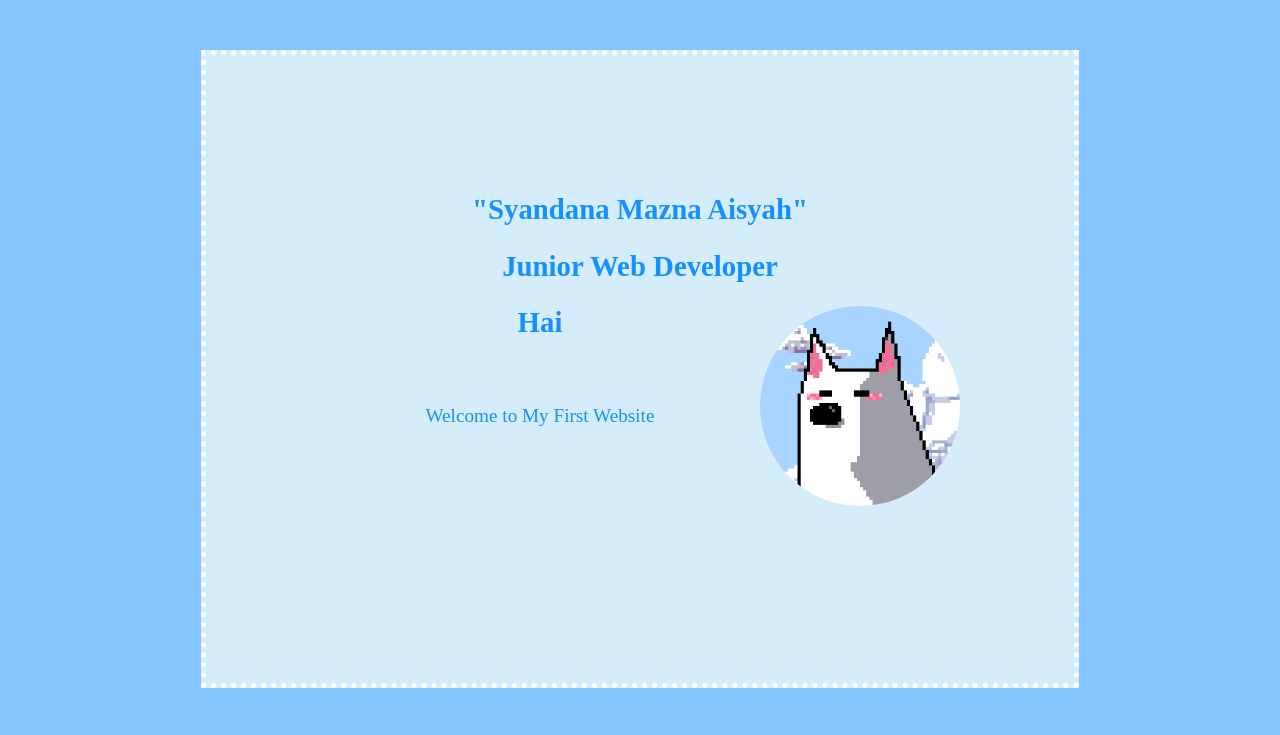
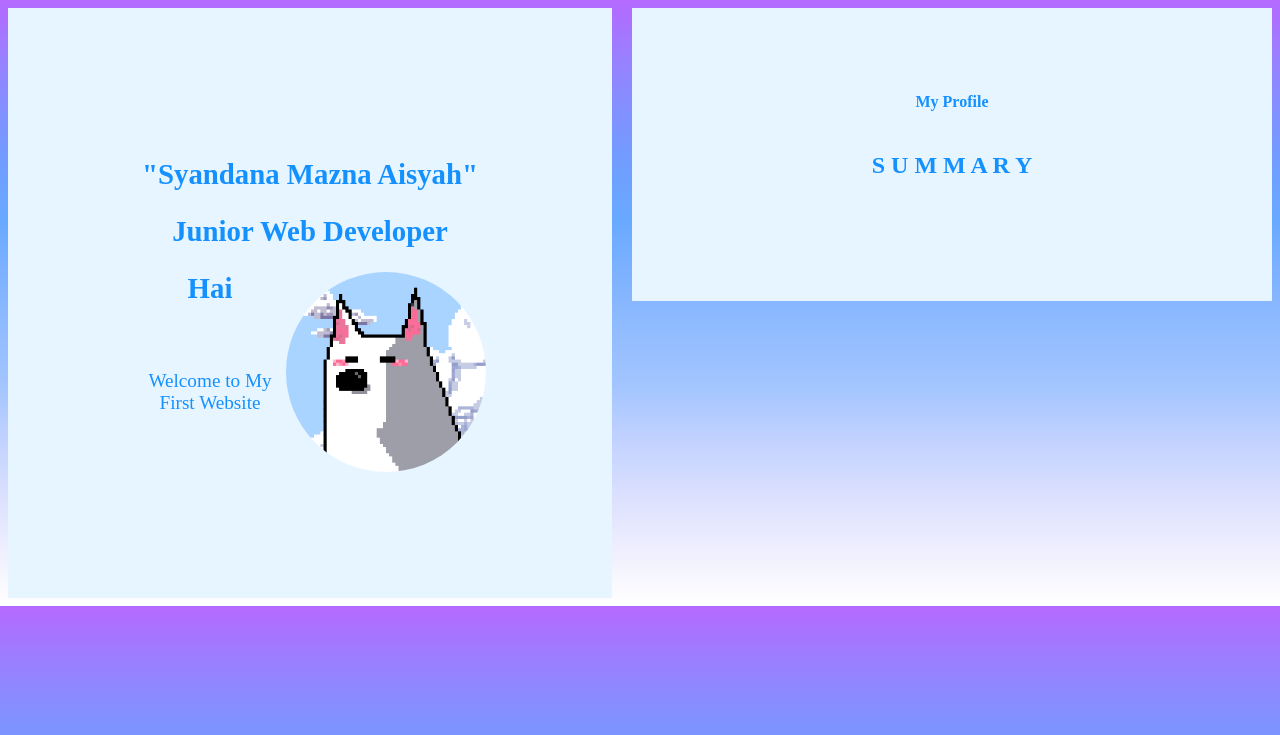
Before and after one commit to syanmazna/WEBDEV, a plain HTML site: page index.html in a window 1280 px wide. Shown: the top 735 px of the page. Drawn offline with Linux system fonts and the light colour scheme.

Commit message:
newupdate5

```diff
--- a/index.html
+++ b/index.html
@@ -44,9 +44,7 @@
               <a href=""><i class="fab fa-tiktok"></i></a>
             </div>
           </section>
-          <section id="third-section">
-            <p>Final Project FE GDGOC UIN JKT</p>
-          </section>
+
           </footer>
     </body>
 </html>
--- a/style.css
+++ b/style.css
@@ -1,5 +1,8 @@
 body{
-	background-color: rgb(132, 196, 255);
+	/*background-color: rgb(132, 196, 255);*/
+	background-image: linear-gradient(to top, #ffffff, #efeffe, #dbe0fe, #c2d2ff, #a3c5ff, #91bcff, #7eb2ff, #69a9ff, #709eff, #8290ff, #9a7fff, #b569ff);
+	display: flex;
+	gap: 20px;
 }
 
 h1, h2, h3, h4, p, br {
@@ -28,38 +31,29 @@ h1, h2, h3, h4, p, br {
 
 }
 
-.section-grid {
+.container{
+	display: flex;
+}
+
+.section-grid, .section {
 	position: relative;
-	background-color: #d5ecfb; /* untuk mengubah warna background dari suatu element */
+	background-color: #e6f5ff; /* untuk mengubah warna background dari suatu element */
 	color: #fff; /* untuk mengubah warna text dari suatu element */
 	text-align: center;
 	align-content:flex-start;
 	width: 50vw;
 	height: 50vh;
-	margin: 50px auto;
+	margin: auto;
 	padding: 20px;
-	border: 5px dotted;
-	padding: 9%;
+	height: auto;
+	padding: 10%;
 	display: grid;
-
-
+	flex: 1;
+	box-sizing: border-box;
 
 }
 
-.section{
-	background-color: #d5ecfb; /* untuk mengubah warna background dari suatu element */
-	color: #fff; /* untuk mengubah warna text dari suatu element */
-	text-align: center;
-	align-content:space-evenly;
-	width: 50vw;
-	height: 50vh;
-	margin: 50px auto;
-	padding: 20px;
-	border: 5px dotted;
-	padding: 9%;
-	/*flex-shrink: 5;*/
 
-}
 
 @media  (max-width: 700px) {
 	.profile-img{
@@ -78,3 +72,9 @@ h1, h2, h3, h4, p, br {
 	}
 
 }
+
+@media (max-width: 768px) {
+	.body {
+	  flex-direction: column;
+	}
+}
```
